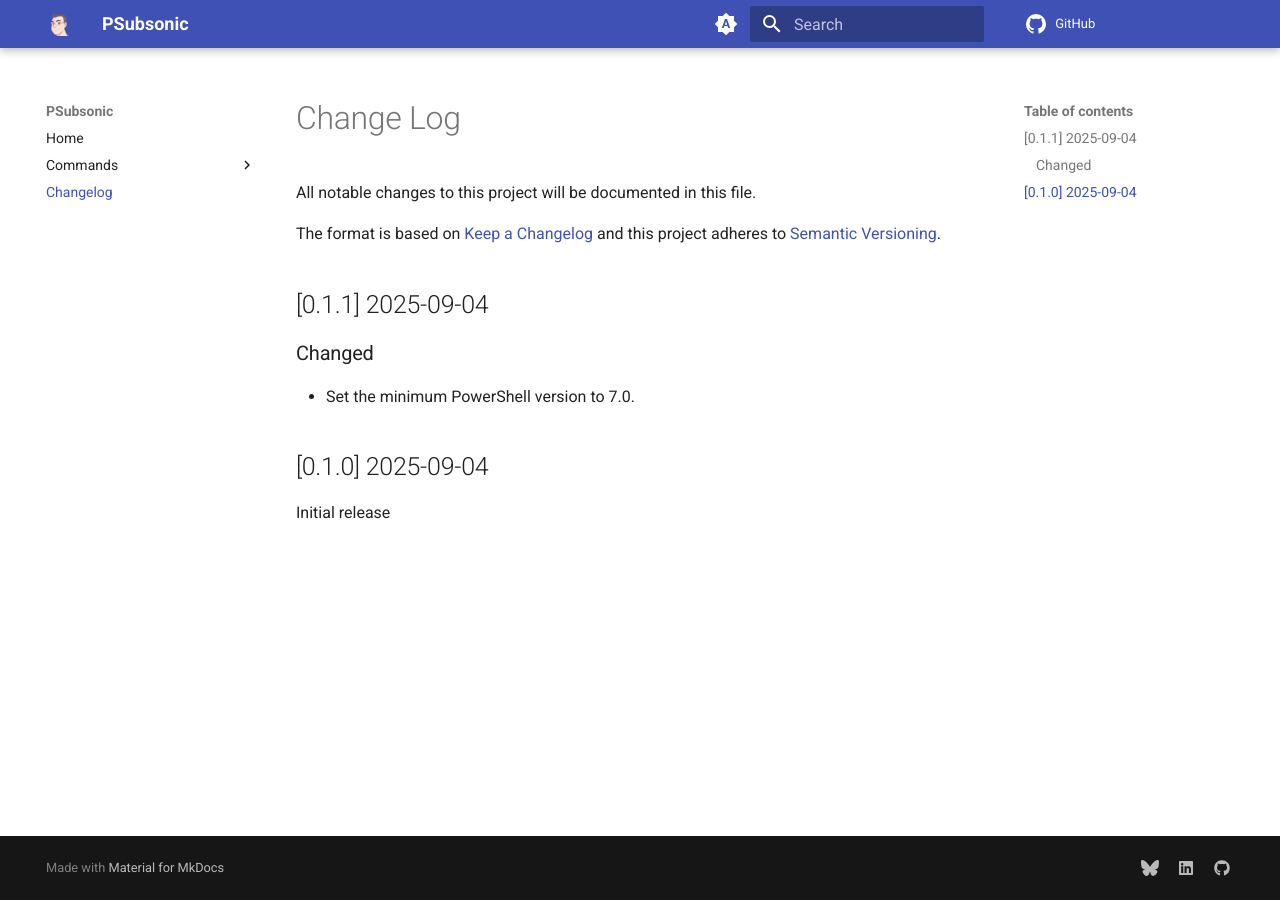
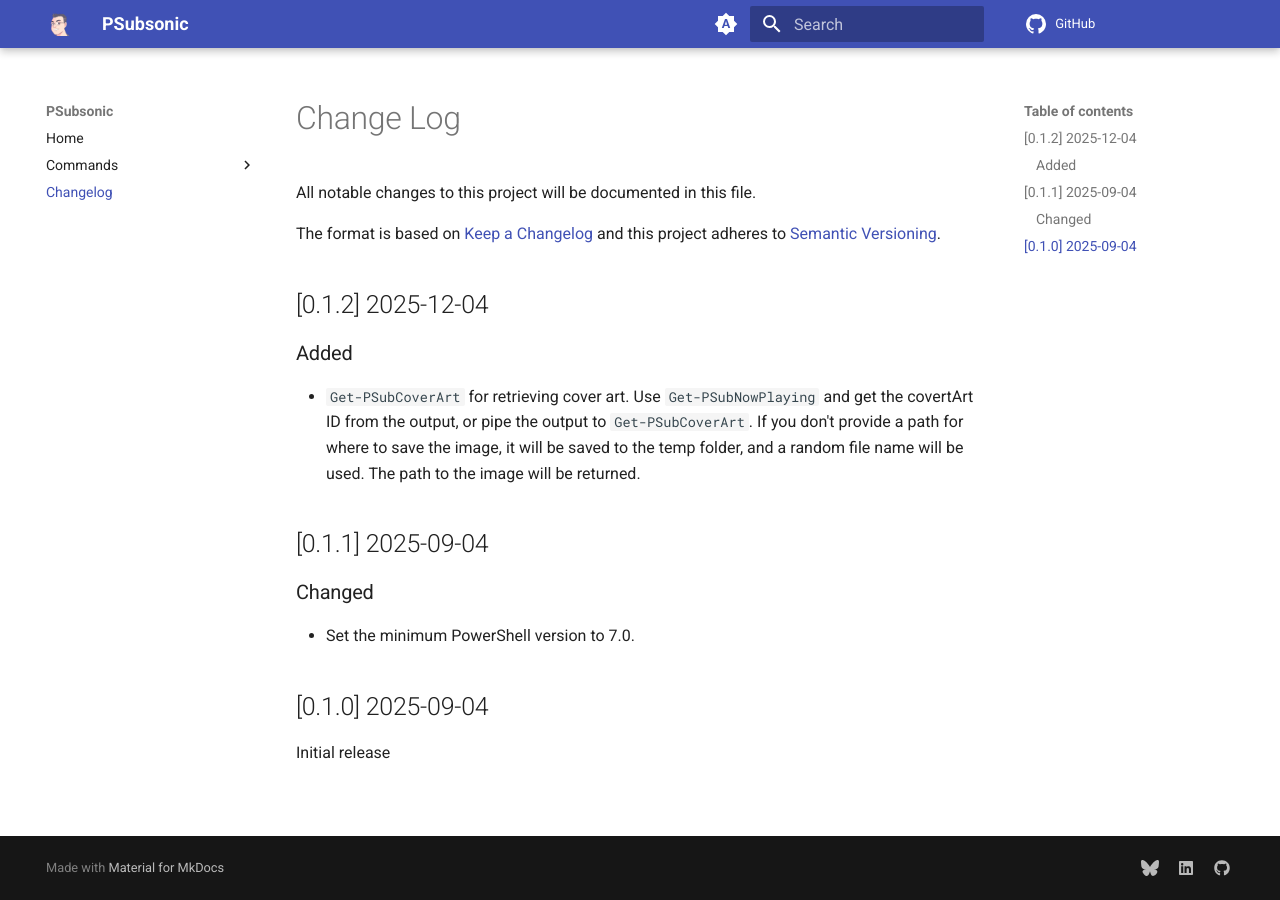
Before and after one commit to joshooaj/PSubsonic, an MkDocs documentation site: the page built from docs/CHANGELOG.md, in a window 1280 px wide. Built offline with MkDocs 1.6.1 and Material for MkDocs 9.7.7, drawn with Linux system fonts in a browser that asks for light colours; comment, search, counter and statistics services are not loaded.

Commit message:
chore: Bump version and update changelog

```diff
--- a/docs/CHANGELOG.md
+++ b/docs/CHANGELOG.md
@@ -4,6 +4,16 @@ All notable changes to this project will be documented in this file.
 
 The format is based on [Keep a Changelog](http://keepachangelog.com/)
 and this project adheres to [Semantic Versioning](http://semver.org/).
+
+## [0.1.2] 2025-12-04
+
+### Added
+
+- `Get-PSubCoverArt` for retrieving cover art. Use `Get-PSubNowPlaying` and get
+  the covertArt ID from the output, or pipe the output to `Get-PSubCoverArt`.
+  If you don't provide a path for where to save the image, it will be saved to
+  the temp folder, and a random file name will be used. The path to the image
+  will be returned.
 
 ## [0.1.1] 2025-09-04
 
```
Also changed, not shown: 1 other file.
